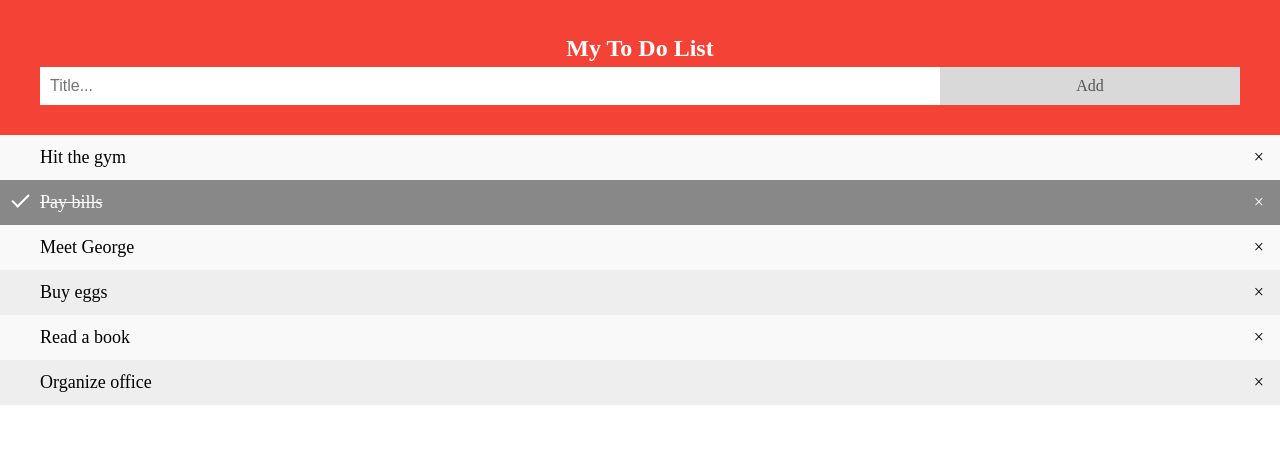
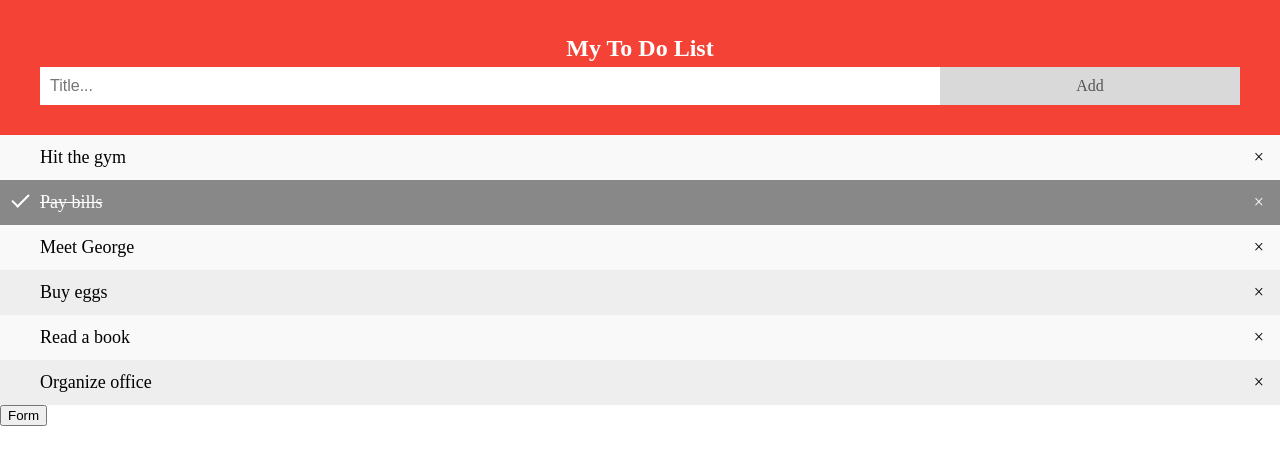
Before and after one commit to shraiyan21/todolist, a plain HTML site: page index.html in a window 1280 px wide. Drawn offline with Linux system fonts and the light colour scheme.

Commit message:
Update index.html

```diff
--- a/index.html
+++ b/index.html
@@ -200,5 +200,8 @@ function newElement() {
 }
 </script>
 
+  <div>
+    <a href="form.html"><button>Form</button></a>
+  </div>
 </body>
 </html>
```
